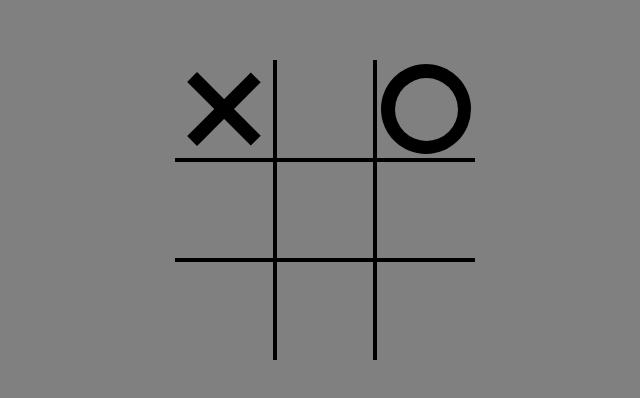
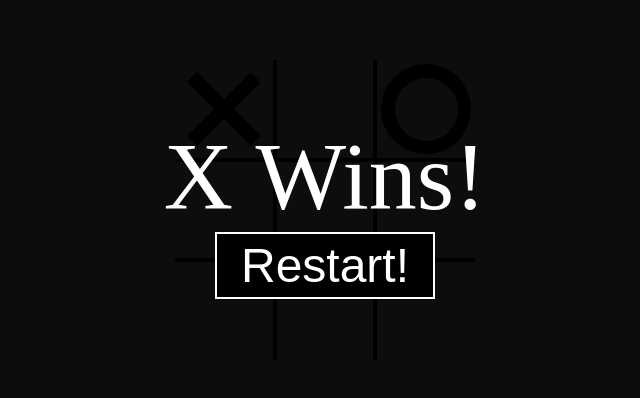
Before and after one commit to JDixon1995/TicTacToe, a plain HTML site: page index.html in a window 1280 px wide. Shown: the part 190-588 px from the top of the page, without its empty margins (315-955 px from the left). Drawn offline with Linux system fonts and the light colour scheme.

Commit message:
built and styled winning screen, and button.

```diff
--- a/index.html
+++ b/index.html
@@ -21,7 +21,9 @@
         <div class="cell" id="cell-9" data-cell></div>
     </div>
 
-    <div id="winning-message"></div>
+    <div class="winning-message">X Wins!
+        <button id="restartButton">Restart!</button>
+    </div>
     <script src="script.js"></script>
 </body>
 </html>
--- a/style.css
+++ b/style.css
@@ -118,3 +118,33 @@ body {
     height:calc(var(--mark-size) * .7);
     background-color: grey;
 }
+
+.winning-message {
+    position: fixed;
+    top: 0;
+    left: 0;
+    right: 0;
+    bottom: 0;
+    background-color: rgba(0, 0, 0, .9);
+    display: flex;
+    flex-direction: column;
+    justify-content: center;
+    align-items: center;
+    color: white;
+    font-size: 6rem;
+}
+
+.winning-message button {
+    font-size: 3rem;
+    background-color: black;
+    border: 2px solid white;
+    padding: .25rem .5em;
+    cursor: pointer;
+    color: white;
+}
+
+.winning-message button:hover {
+    background-color: white;
+    color: black;
+    border: 2px solid white;
+}
```
